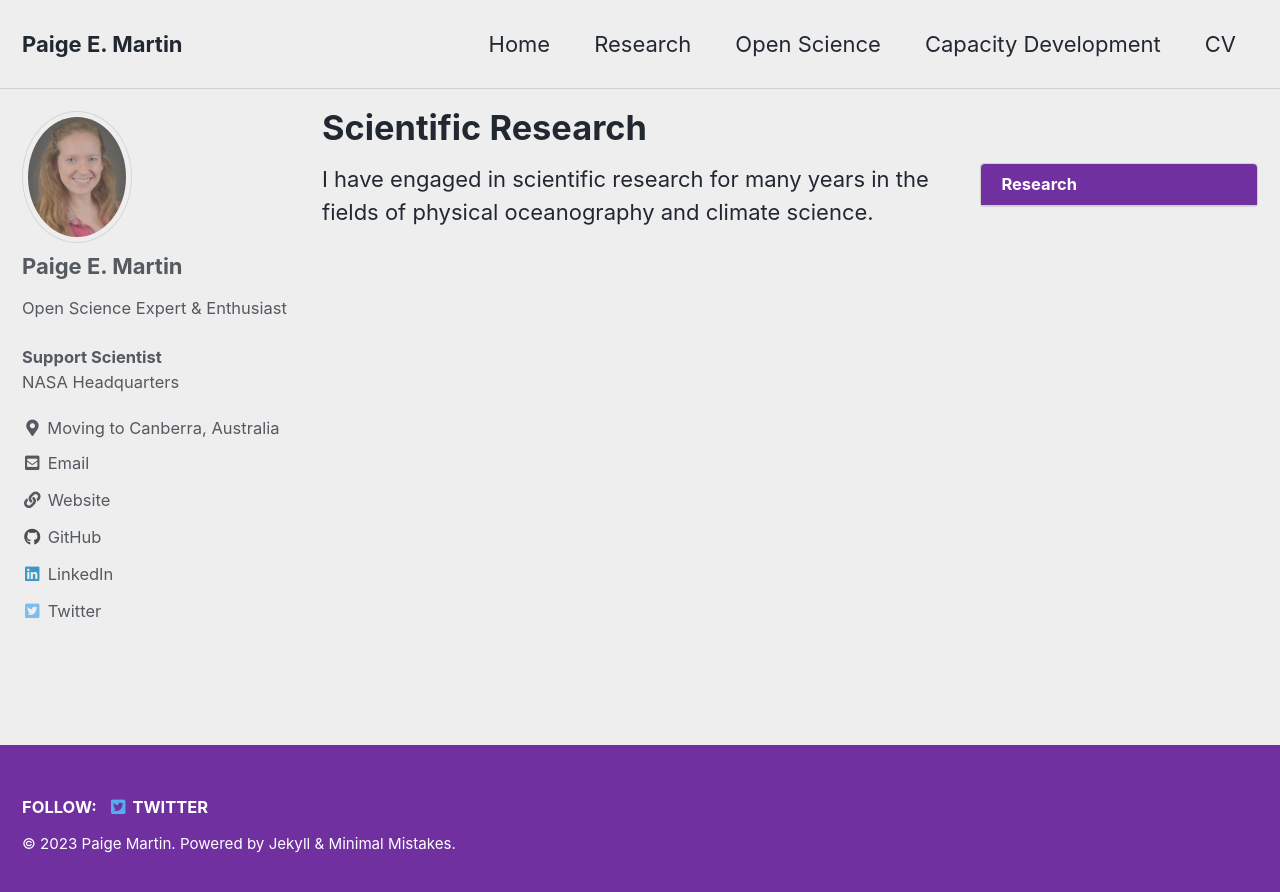
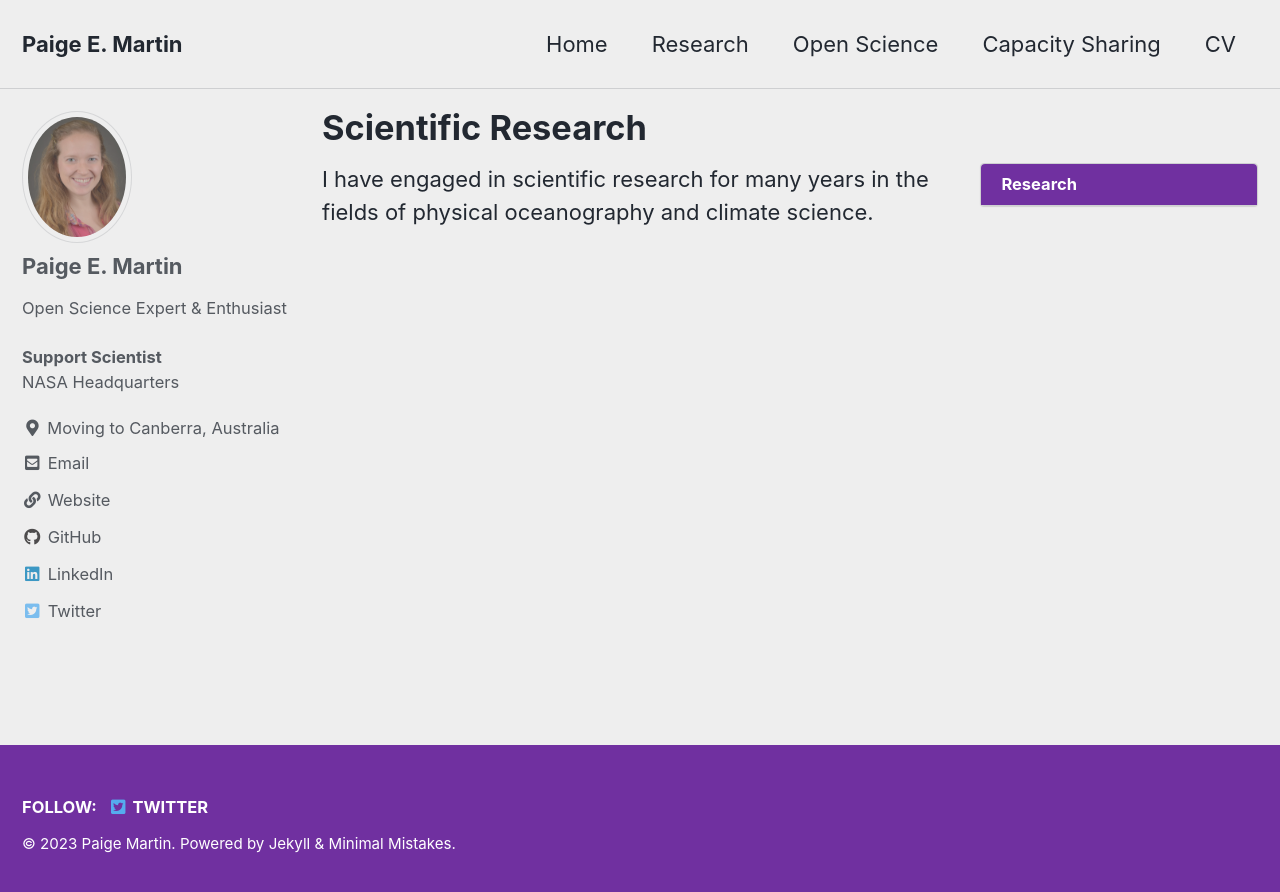
Before and after one commit to wanbint/wb, a Jekyll site: the page built from _pages/research.md, in a window 1280 px wide. Shown: the top 892 px of the page. Built offline with Jekyll 4.4.1, drawn with Linux system fonts in a browser that asks for light colours; cached includes are drawn as plain includes.

Commit message:
update link

```diff
--- a/_data/navigation.yml
+++ b/_data/navigation.yml
@@ -6,7 +6,7 @@ main:
     url: /research/
   - title: "Open Science"
     url: /open-science/
-  - title: "Capacity Development"
-    url: /capacity-development/
+  - title: "Capacity Sharing"
+    url: /capacity-sharing/
   - title: "CV"
     url: /assets/Paige_CV.pdf
```
